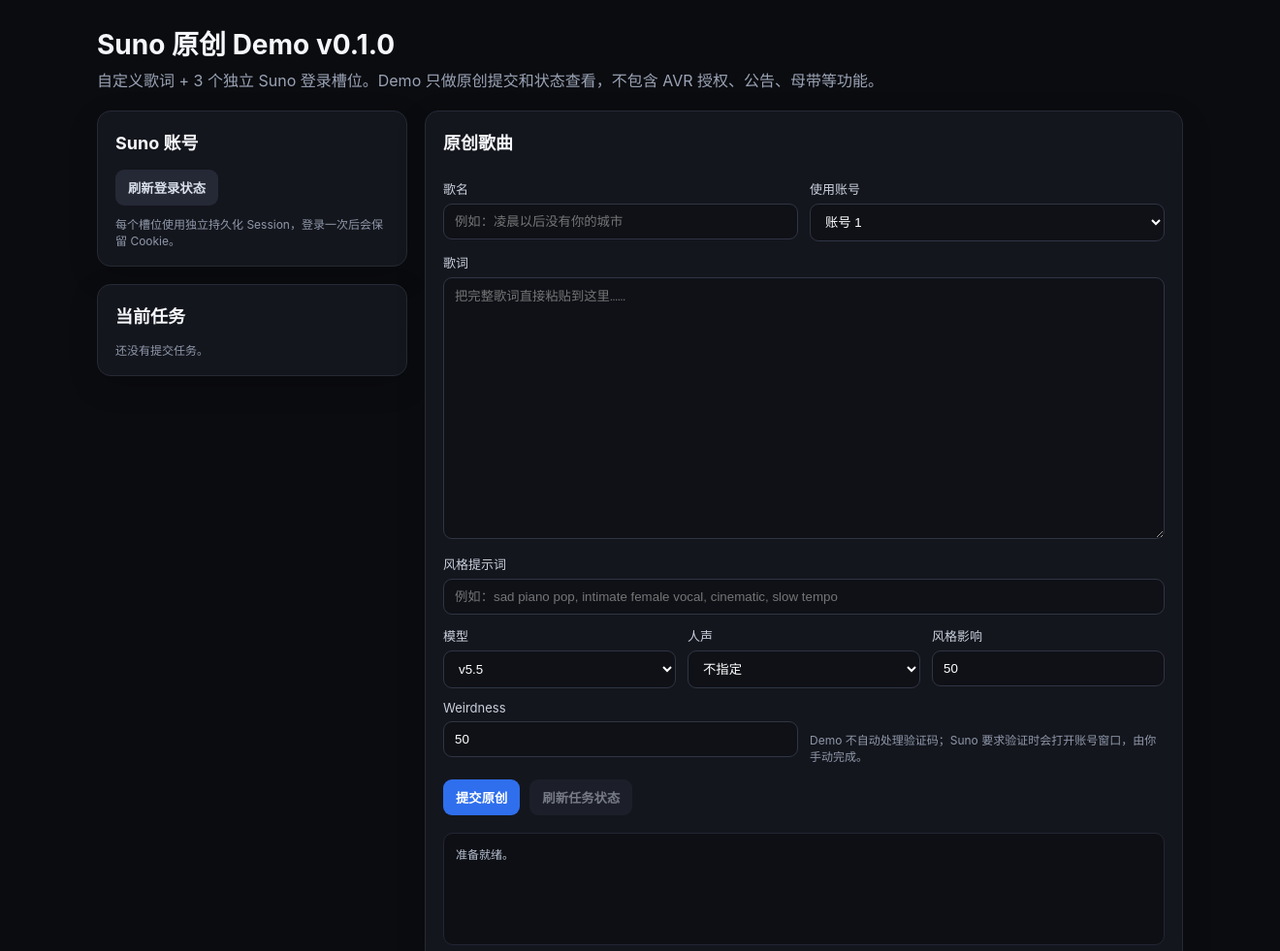
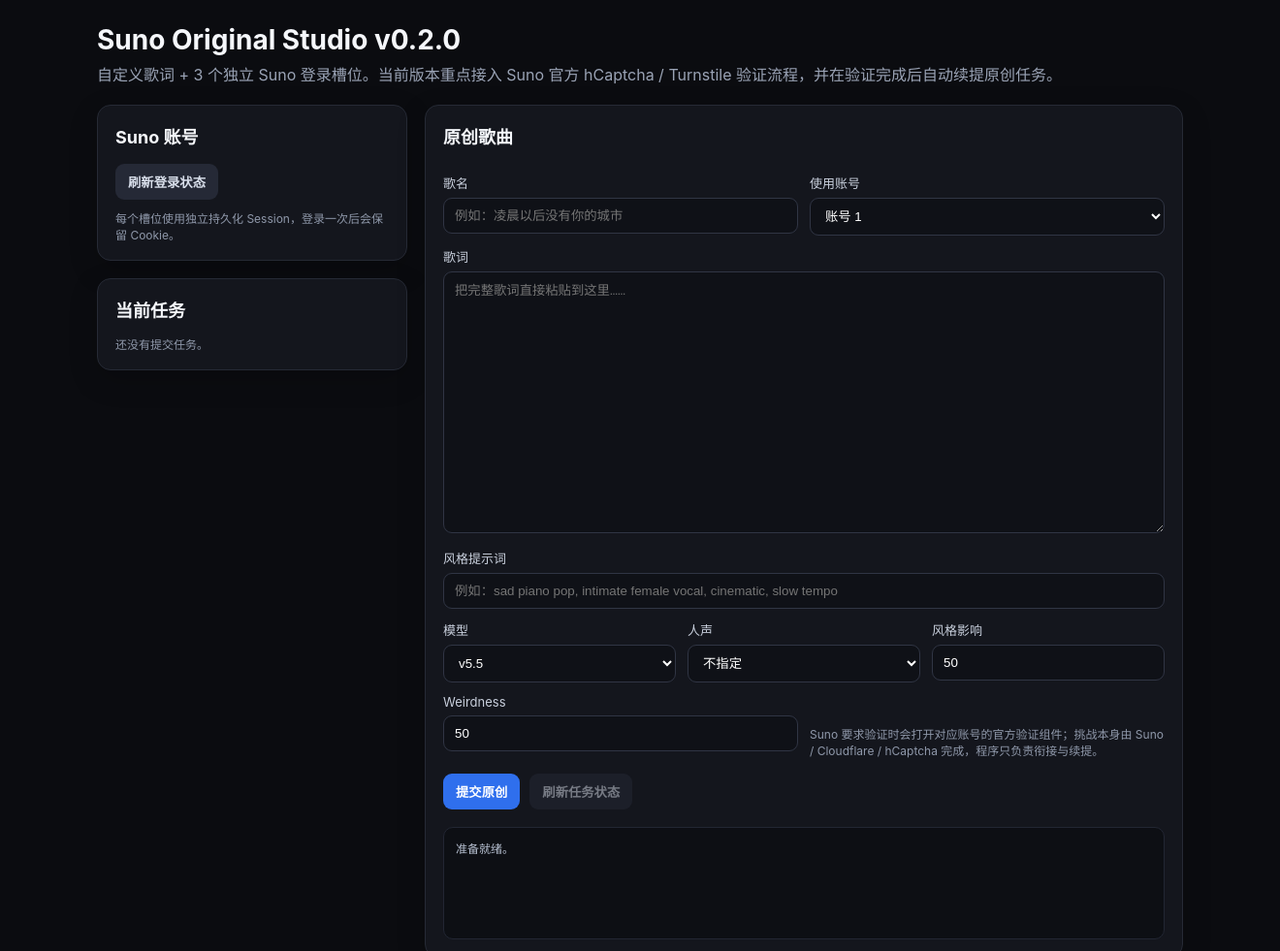
Before and after one commit to ximishan/SunoOriginalStudio, an Electron app: page index.html in a window 1320 px wide. Shown: the top 981 px of the page at 97% size. Drawn offline with Linux system fonts and the light colour scheme; no server answers.

Commit message:
Update UI for v0.2.0 verification flow

```diff
--- a/index.html
+++ b/index.html
@@ -3,7 +3,7 @@
 <head>
   <meta charset="UTF-8" />
   <meta name="viewport" content="width=device-width, initial-scale=1.0" />
-  <title>Suno 原创 Demo</title>
+  <title>Suno Original Studio</title>
   <style>
     :root { color-scheme: dark; font-family: Inter, "Microsoft YaHei", sans-serif; }
     body { margin:0; background:#0b0c10; color:#f5f7fb; }
@@ -39,8 +39,8 @@
 </head>
 <body>
   <div class="wrap">
-    <h1>Suno 原创 Demo v0.1.0</h1>
-    <div class="sub">自定义歌词 + 3 个独立 Suno 登录槽位。Demo 只做原创提交和状态查看，不包含 AVR 授权、公告、母带等功能。</div>
+    <h1>Suno Original Studio v0.2.0</h1>
+    <div class="sub">自定义歌词 + 3 个独立 Suno 登录槽位。当前版本重点接入 Suno 官方 hCaptcha / Turnstile 验证流程，并在验证完成后自动续提原创任务。</div>
     <div class="grid">
       <div>
         <div class="card">
@@ -71,7 +71,7 @@
         </div>
         <div class="row">
           <div><label>Weirdness</label><input id="weirdness" type="number" min="0" max="100" value="50" /></div>
-          <div><label>&nbsp;</label><div class="small" style="padding-top:10px">Demo 不自动处理验证码；Suno 要求验证时会打开账号窗口，由你手动完成。</div></div>
+          <div><label>&nbsp;</label><div class="small" style="padding-top:10px">Suno 要求验证时会打开对应账号的官方验证组件；挑战本身由 Suno / Cloudflare / hCaptcha 完成，程序只负责衔接与续提。</div></div>
         </div>
         <div class="actions">
           <button id="submitBtn">提交原创</button>
```
